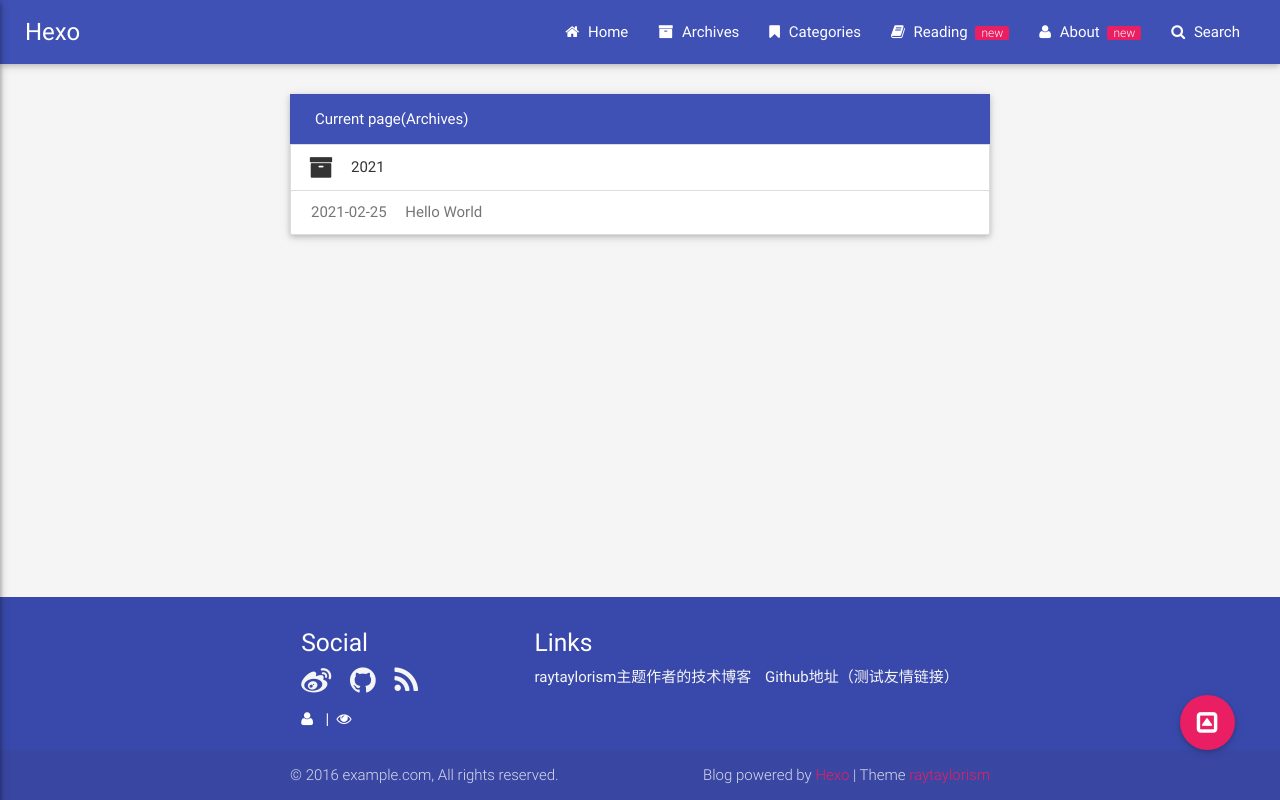
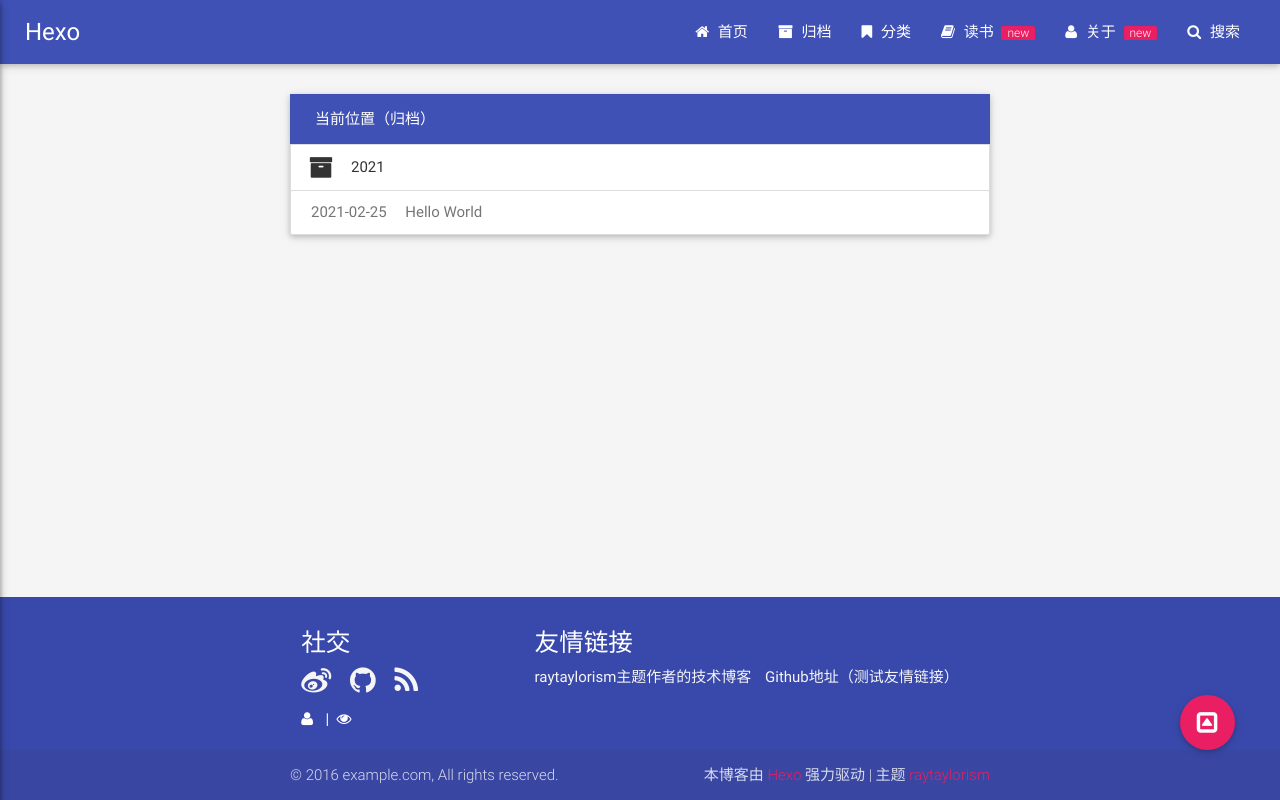
Before and after one commit to AidenLei/AidenLei.github.io, a plain HTML site: page archives/index.html in a window 1280 px wide. Drawn offline with nearby package versions, Linux system fonts and the light colour scheme; some packages are replaced by stand-ins of ours; no server answers; a script that the page names is missing.

Commit message:
Site updated: 2021-02-26 13:50:20

```diff
--- a/archives/index.html
+++ b/archives/index.html
@@ -7,7 +7,7 @@
 
 
 
-    <title>Archives | </title>
+    <title>归档 | </title>
     <meta name="author" content="John Doe">
 
 
@@ -49,7 +49,7 @@
                         <a class="menu-home " href="/" >
                             <i class="fa fa-home "></i>
 
-                            Home
+                            首页
                         </a>
                     </li>
 
@@ -57,7 +57,7 @@
                         <a class="menu-archive " href="/archives" >
                             <i class="fa fa-archive "></i>
 
-                            Archives
+                            归档
                         </a>
                     </li>
 
@@ -65,7 +65,7 @@
                         <a class="menu-category category-menu" href="javascript:;" data-activates="category-menu" >
                             <i class="fa fa-bookmark "></i>
 
-                            Categories
+                            分类
                         </a>
                     </li>
 
@@ -73,7 +73,7 @@
                         <a class="menu-reading " href="/reading" >
                             <i class="fa fa-book "></i>
 
-                            Reading
+                            读书
                         </a>
                     </li>
 
@@ -81,7 +81,7 @@
                         <a class="menu-about " href="/about" >
                             <i class="fa fa-user "></i>
 
-                            About
+                            关于
                         </a>
                     </li>
 
@@ -89,7 +89,7 @@
                         <a class="menu-search modal-trigger " href="#search" >
                             <i class="fa fa-search "></i>
 
-                            Search
+                            搜索
                         </a>
                     </li>
 
@@ -117,7 +117,7 @@
                 <a class="waves-effect menu-home " href="/" >
                     <i class="fa fa-home "></i>
 
-                    Home
+                    首页
                 </a>
             </li>
 
@@ -125,7 +125,7 @@
                 <a class="waves-effect menu-archive " href="/archives" >
                     <i class="fa fa-archive "></i>
 
-                    Archives
+                    归档
                 </a>
             </li>
 
@@ -133,7 +133,7 @@
                 <a class="waves-effect menu-category category-menu" href="javascript:;" data-activates="category-menu" >
                     <i class="fa fa-bookmark "></i>
 
-                    Categories
+                    分类
                 </a>
             </li>
 
@@ -141,7 +141,7 @@
                 <a class="waves-effect menu-reading " href="/reading" >
                     <i class="fa fa-book "></i>
 
-                    Reading
+                    读书
                 </a>
             </li>
 
@@ -149,7 +149,7 @@
                 <a class="waves-effect menu-about " href="/about" >
                     <i class="fa fa-user "></i>
 
-                    About
+                    关于
                 </a>
             </li>
 
@@ -157,7 +157,7 @@
                 <a class="waves-effect menu-search modal-trigger " href="#search" >
                     <i class="fa fa-search "></i>
 
-                    Search
+                    搜索
                 </a>
             </li>
 
@@ -179,7 +179,7 @@
     <div class="row">
         <div class="input-field col s12">
               <input id="search-input" type="text">
-              <label for="search-input">Search</label>
+              <label for="search-input">搜索</label>
         </div>
 
     </div>
@@ -195,7 +195,7 @@
 
 <nav class="page-nav hide-on-small-only">
     <div class="nav-wrapper indigo">
-        <span class="breadcrumb">Current page(Archives)</span>
+        <span class="breadcrumb">当前位置（归档）</span>
 
 
 
@@ -234,8 +234,8 @@
       <i class="fa fa-caret-square-o-up"></i>
     </a>
     <ul>
-      <li><a class="btn-return-top btn-floating waves-effect green" title="Return to top"><i class="fa fa-arrow-circle-o-up"></i></a></li>
-      <li><a class="btn-floating waves-effect button-collapse yellow darken-1"  data-activates="main-menu" title="Menu"><i class="fa fa-navicon"></i></a></li>
+      <li><a class="btn-return-top btn-floating waves-effect green" title="回到顶部"><i class="fa fa-arrow-circle-o-up"></i></a></li>
+      <li><a class="btn-floating waves-effect button-collapse yellow darken-1"  data-activates="main-menu" title="菜单"><i class="fa fa-navicon"></i></a></li>
     </ul>
   </div>
 
@@ -246,7 +246,7 @@
         <div class="row">
 
             <div class="social-group col m4 s12">
-                <h5 class="white-text">Social</h5>
+                <h5 class="white-text">社交</h5>
 
                     <a class="social-link" href="http://weibo.com/1956184117" target="_blank">
                         <i class="fa fa-2x fa-weibo"></i>
@@ -281,7 +281,7 @@
 
 
             <div class="col m8 s12">
-                <h5 class="white-text">Links</h5>
+                <h5 class="white-text">友情链接</h5>
 
                     <a class="social-link" href="http://raytaylorlin.com/" target="_blank">raytaylorism主题作者的技术博客</a>
 
@@ -296,7 +296,7 @@
     <div class="footer-copyright pink-link-context">
         <div class="container">
             © 2016 example.com, All rights reserved.
-            <p class="right" style="margin-top: 0;">Blog powered by <a target="_blank" rel="noopener" href="https://hexo.io">Hexo</a> | Theme <a target="_blank" rel="noopener" href="https://github.com/raytaylorlin/hexo-theme-raytaylorism">raytaylorism</a></p>
+            <p class="right" style="margin-top: 0;">本博客由 <a target="_blank" rel="noopener" href="https://hexo.io">Hexo</a> 强力驱动 | 主题 <a target="_blank" rel="noopener" href="https://github.com/raytaylorlin/hexo-theme-raytaylorism">raytaylorism</a></p>
         </div>
     </div>
 </footer>
```
Also changed, not shown: 2021/02/25/hello-world/index.html (+19 -19 lines), about/index.html (+21 -21 lines), archives/2021/02/index.html (+20 -20 lines), archives/2021/index.html (+20 -20 lines), index.html (+18 -18 lines), reading/index.html (+28 -28 lines).
